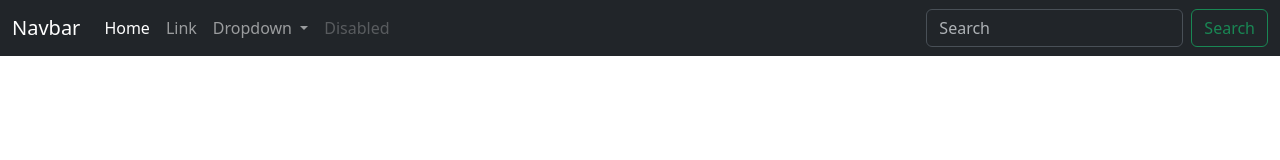
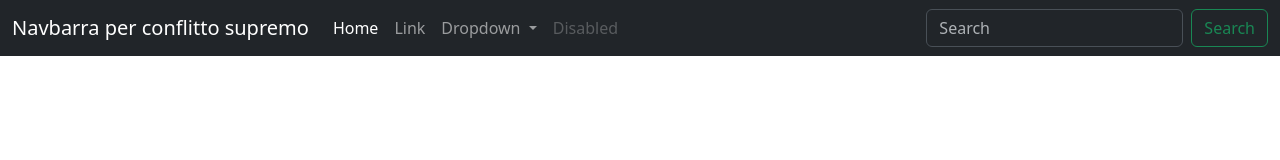
Before and after one commit to lupo-nasone/Faginali-compito1, a plain HTML site: page index.html in a window 1280 px wide. Drawn offline with nearby package versions, Linux system fonts and the light colour scheme.

Commit message:
mi sto preparando al conflitto modificando la navbar

```diff
--- a/index.html
+++ b/index.html
@@ -12,7 +12,7 @@
 
     <nav class="navbar navbar-expand-lg bg-dark" data-bs-theme="dark">
         <div class="container-fluid">
-          <a class="navbar-brand" href="#">Navbar</a>
+          <a class="navbar-brand" href="#">Navbarra per conflitto supremo</a>
           <button class="navbar-toggler" type="button" data-bs-toggle="collapse" data-bs-target="#navbarSupportedContent" aria-controls="navbarSupportedContent" aria-expanded="false" aria-label="Toggle navigation">
             <span class="navbar-toggler-icon"></span>
           </button>
```
